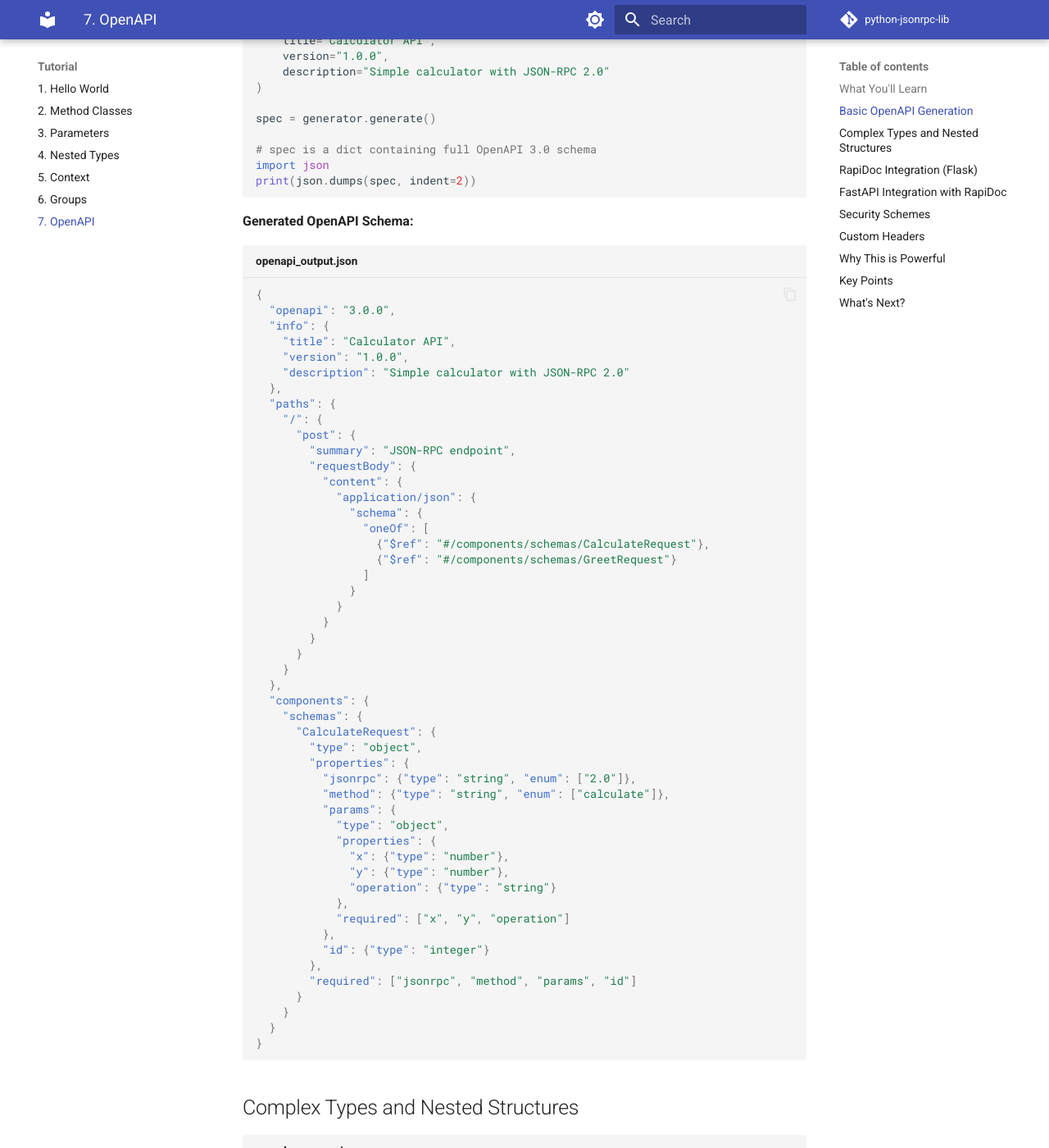
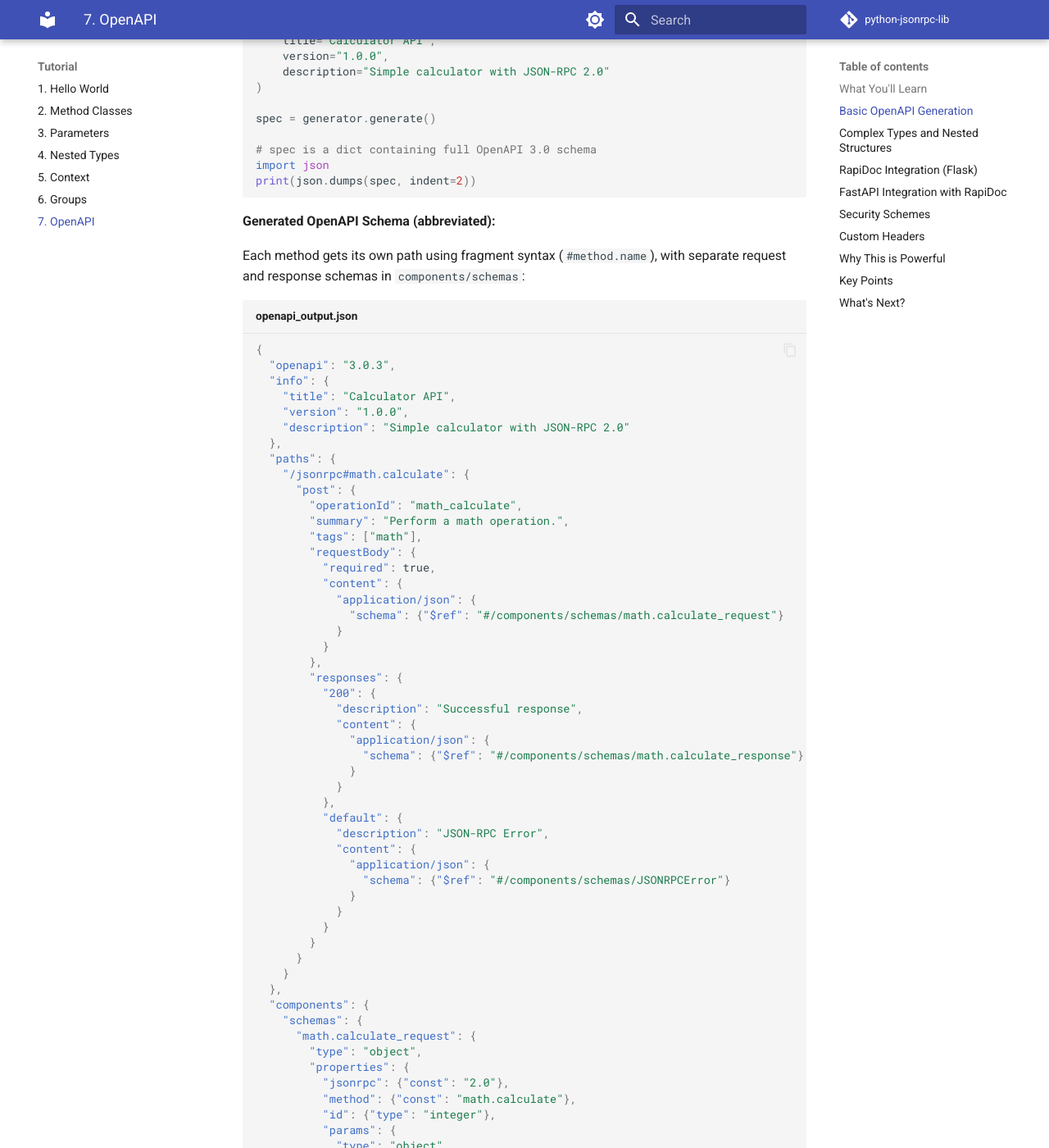
Before and after one commit to uandysmith/python-jsonrpc-lib, an MkDocs documentation site: the page built from docs/tutorial/07-openapi.md, in a window 1280 px wide and 1400 px high, scrolled down 1436 px. Shown: the whole window at 82% size. Built offline with MkDocs 1.6.1 and Material for MkDocs 9.7.7, drawn with Linux system fonts in a browser that asks for light colours; comment, search, counter and statistics services are not loaded; some of the changed text lies outside the part shown.

Commit message:
Bug fixes: secure‑scheme creation, Union conversion, minor bug fixes, and tutorial‑example update

````diff
--- a/docs/tutorial/07-openapi.md
+++ b/docs/tutorial/07-openapi.md
@@ -67,28 +67,47 @@ import json
 print(json.dumps(spec, indent=2))
 ```
 
-**Generated OpenAPI Schema:**
+**Generated OpenAPI Schema (abbreviated):**
+
+Each method gets its own path using fragment syntax (`#method.name`), with separate
+request and response schemas in `components/schemas`:
 
 ```json title="openapi_output.json"
 {
-  "openapi": "3.0.0",
+  "openapi": "3.0.3",
   "info": {
     "title": "Calculator API",
     "version": "1.0.0",
     "description": "Simple calculator with JSON-RPC 2.0"
   },
   "paths": {
-    "/": {
+    "/jsonrpc#math.calculate": {
       "post": {
-        "summary": "JSON-RPC endpoint",
+        "operationId": "math_calculate",
+        "summary": "Perform a math operation.",
+        "tags": ["math"],
         "requestBody": {
+          "required": true,
           "content": {
             "application/json": {
-              "schema": {
-                "oneOf": [
-                  {"$ref": "#/components/schemas/CalculateRequest"},
-                  {"$ref": "#/components/schemas/GreetRequest"}
-                ]
+              "schema": {"$ref": "#/components/schemas/math.calculate_request"}
+            }
+          }
+        },
+        "responses": {
+          "200": {
+            "description": "Successful response",
+            "content": {
+              "application/json": {
+                "schema": {"$ref": "#/components/schemas/math.calculate_response"}
+              }
+            }
+          },
+          "default": {
+            "description": "JSON-RPC Error",
+            "content": {
+              "application/json": {
+                "schema": {"$ref": "#/components/schemas/JSONRPCError"}
               }
             }
           }
@@ -98,11 +117,12 @@ print(json.dumps(spec, indent=2))
   },
   "components": {
     "schemas": {
-      "CalculateRequest": {
+      "math.calculate_request": {
         "type": "object",
         "properties": {
-          "jsonrpc": {"type": "string", "enum": ["2.0"]},
-          "method": {"type": "string", "enum": ["calculate"]},
+          "jsonrpc": {"const": "2.0"},
+          "method": {"const": "math.calculate"},
+          "id": {"type": "integer"},
           "params": {
             "type": "object",
             "properties": {
@@ -111,10 +131,9 @@ print(json.dumps(spec, indent=2))
               "operation": {"type": "string"}
             },
             "required": ["x", "y", "operation"]
-          },
-          "id": {"type": "integer"}
+          }
         },
-        "required": ["jsonrpc", "method", "params", "id"]
+        "required": ["jsonrpc", "method", "id", "params"]
       }
     }
   }
@@ -412,25 +431,35 @@ generator = OpenAPIGenerator(rpc, title="Secure API", version="1.0.0")
 generator.add_security_scheme(
     "BearerAuth",
     scheme_type="http",
-    scheme="bearer",
-    bearerFormat="JWT",
+    options={"scheme": "bearer", "bearerFormat": "JWT"},
 )
 generator.add_security_requirement("BearerAuth")
+
+# API Key
+generator = OpenAPIGenerator(rpc, title="API Key API", version="1.0.0")
+generator.add_security_scheme(
+    "ApiKeyAuth",
+    scheme_type="apiKey",
+    options={"name": "X-API-Key", "in": "header"},
+)
+generator.add_security_requirement("ApiKeyAuth")
 
 # OAuth2
 generator = OpenAPIGenerator(rpc, title="OAuth API", version="1.0.0")
 generator.add_security_scheme(
     "OAuth2",
     scheme_type="oauth2",
-    flows={
-        "authorizationCode": {
-            "authorizationUrl": "https://example.com/oauth/authorize",
-            "tokenUrl": "https://example.com/oauth/token",
-            "scopes": {
-                "read": "Read access",
-                "write": "Write access",
-            },
-        }
+    options={
+        "flows": {
+            "authorizationCode": {
+                "authorizationUrl": "https://example.com/oauth/authorize",
+                "tokenUrl": "https://example.com/oauth/token",
+                "scopes": {
+                    "read": "Read access",
+                    "write": "Write access",
+                },
+            }
+        },
     },
 )
 generator.add_security_requirement("OAuth2", scopes=["read", "write"])
--- a/pyproject.toml
+++ b/pyproject.toml
@@ -4,7 +4,7 @@ build-backend = "hatchling.build"
 
 [project]
 name = "python-jsonrpc-lib"
-version = "0.3.1"
+version = "0.3.2"
 description = "Simple, yet solid - Type-safe JSON-RPC 1.0/2.0 with OpenAPI support"
 readme = "README.md"
 requires-python = ">=3.11"
--- a/src/jsonrpc/__init__.py
+++ b/src/jsonrpc/__init__.py
@@ -46,7 +46,7 @@ from .response import build_error_response, build_response, parse_response
 from .types import ErrorResponse, Request, Response, Version
 from .validation import validate_params, validate_result_type
 
-__version__ = '0.3.1'
+__version__ = '0.3.2'
 
 __all__ = [
     # Main classes
````
Also changed, not shown: CHANGELOG.md (added, +26 -0 lines), docs/api-reference.md (+15 -3 lines), 8 other files.
